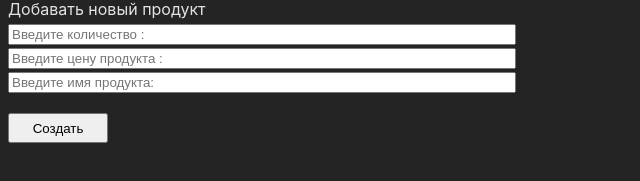
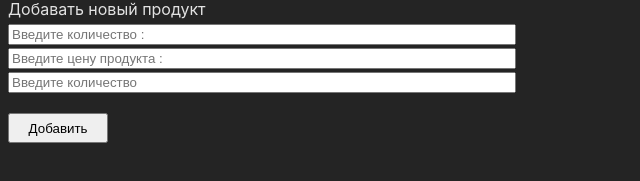
Before and after one commit to batalovmv/exam7, a React (Vite) app in the folder components-demo/: page / in a window 1280 px wide. Shown: the part 155-336 px from the top of the page, without its empty margins (0-640 px from the left). Built offline with nearby package versions, Linux system fonts and the light colour scheme.

Commit message:
#3 добавил проверку на минус

```diff
--- a/components-demo/src/components/Inputs.tsx
+++ b/components-demo/src/components/Inputs.tsx
@@ -11,15 +11,20 @@ const Inputs = (props: Props) => {
   const [stock, setStock] = useState("");
   const changeName = (text: string) => {
     setName(text);
-    console.log(name);
   };
   const changePrice = (text: string) => {
-    setPrice(text);
-    console.log(price);
+    if (Number(text) < 0) {
+      alert("меньше нуля");
+    } else {
+      setPrice(text);
+    }
   };
   const changeStock = (text: string) => {
-    setStock(text);
-    console.log(stock);
+    if (Number(text) < 0) {
+      alert("меньше нуля");
+    } else {
+      setPrice(text);
+    }
   };
 
   const onSubmit = (event) => {
@@ -46,7 +51,7 @@ const Inputs = (props: Props) => {
         className="add-button"
         type="submit"
       >
-        Создать
+        Добавить
       </button>
     </>
   );
--- a/components-demo/src/components/Inputs/Stock.tsx
+++ b/components-demo/src/components/Inputs/Stock.tsx
@@ -20,7 +20,7 @@ const Stock = (props: Props) => {
         <label>
           <input
             className="input"
-            placeholder="Введите имя продукта:"
+            placeholder="Введите количество"
             type="number"
             value={props.stock}
             onChange={(e) => props.addData(e.target.value)}
```
